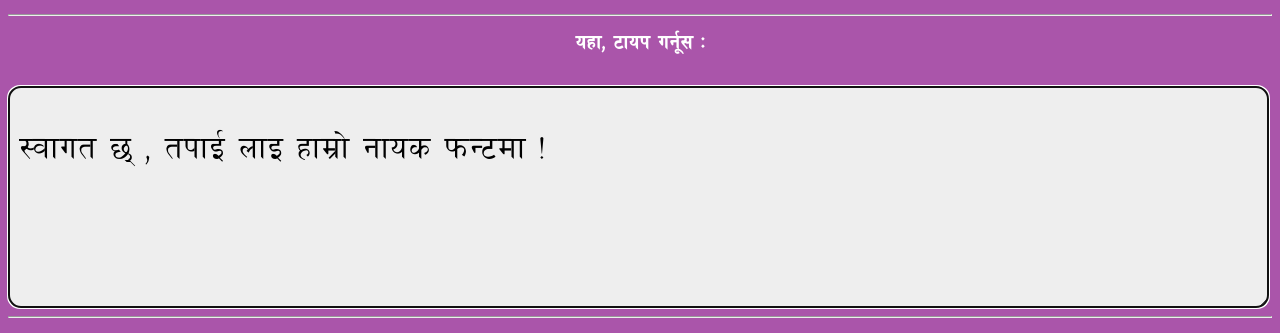
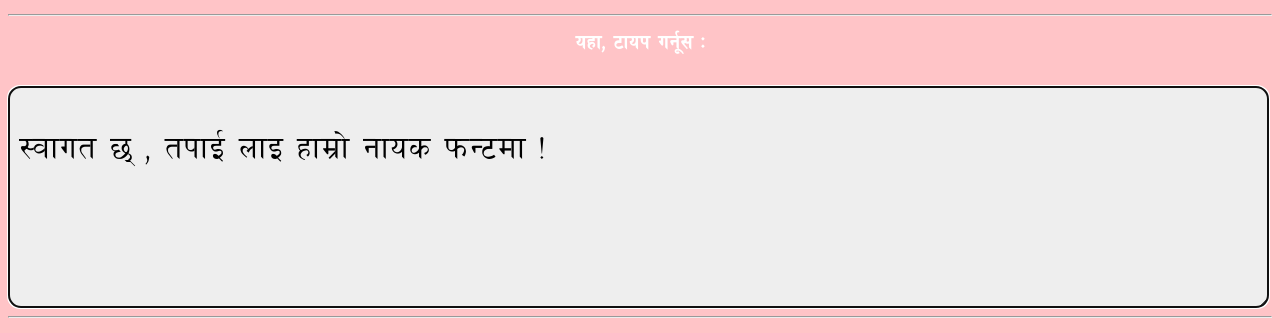
Before and after one commit to abdheshnayak/nayak-font, a plain HTML site: page practice-page/index.html in a window 1280 px wide. Shown: the part 108-441 px from the top of the page. Drawn offline with Linux system fonts and the light colour scheme.

Commit message:
Update index.html
Up

```diff
--- a/practice-page/index.html
+++ b/practice-page/index.html
@@ -9,7 +9,7 @@
     <style media="screen">
     body{
       text-align: center;
-      background: #a5a;
+      background: #FF0A183D;
       color: white;
       user-select: none;
     -webkit-tap-highlight-color: transparent;
```
